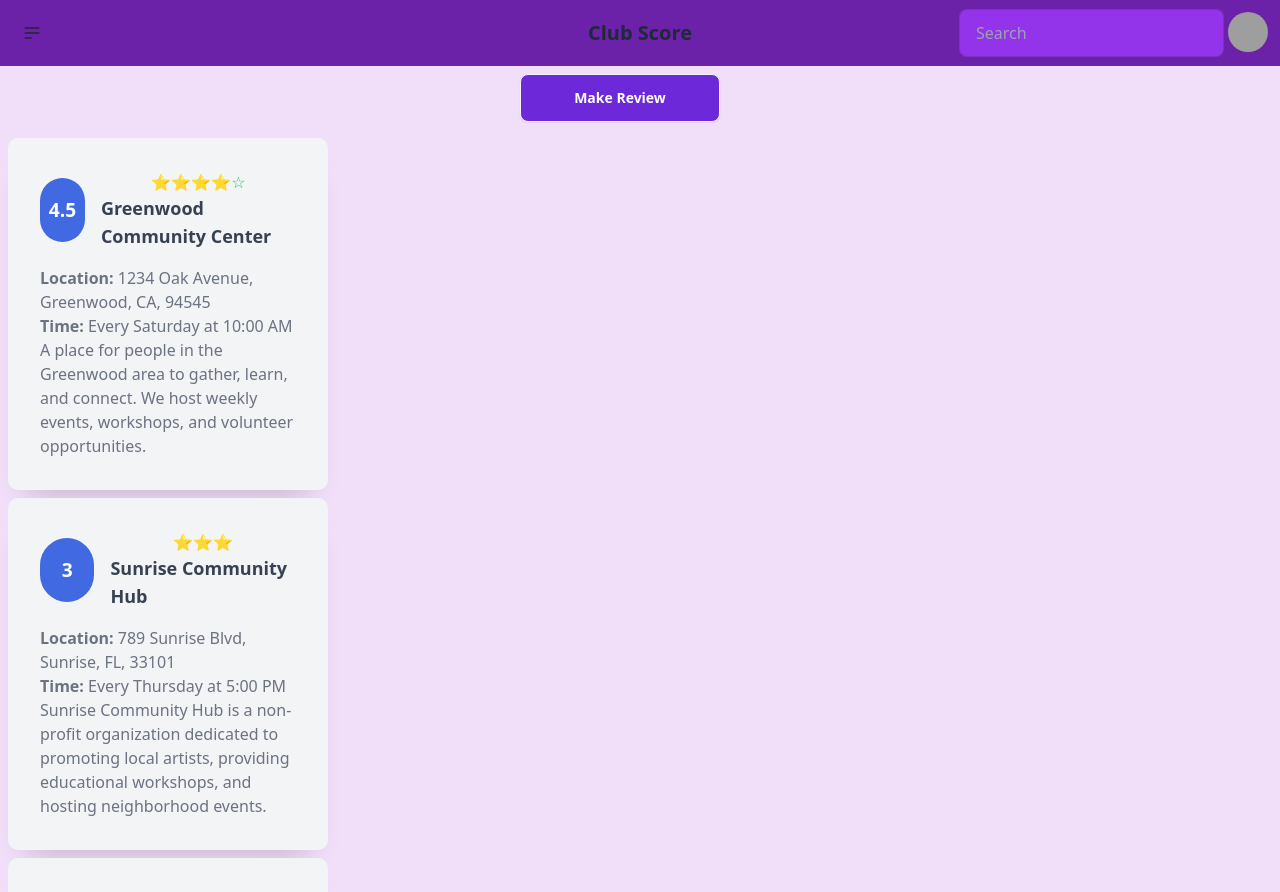
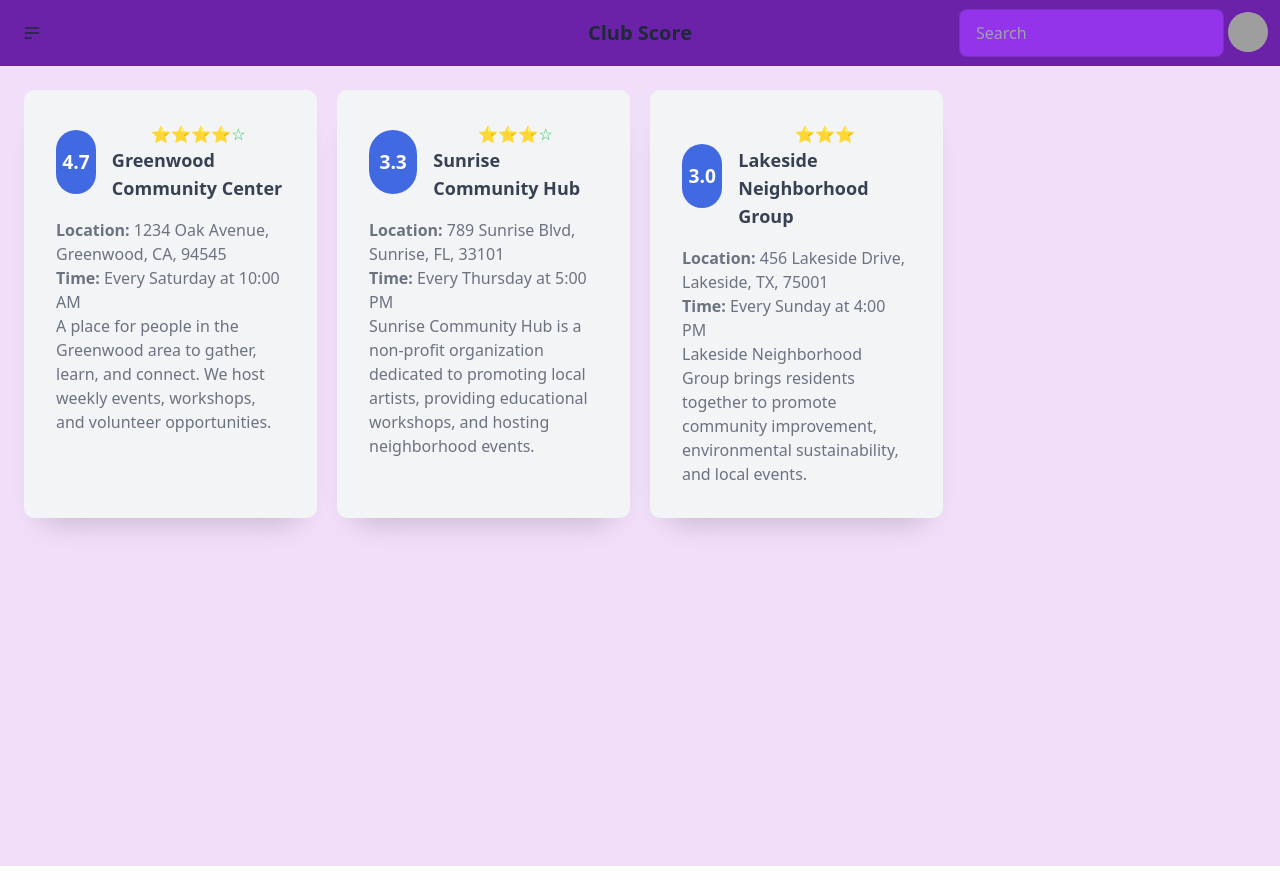
Before and after one commit to Youssup/CommUnity, a Vue app in the folder client/: page /clubs in a window 1280 px wide. Shown: the top 892 px of the page. After the commit the page ends 866 px from the top, so only its background shows below. Built offline with nearby package versions, Linux system fonts and the light colour scheme; grey boxes are pictures that could not be loaded.

Commit message:
fixing the club page

```diff
--- a/client/src/components/ClubCard.vue
+++ b/client/src/components/ClubCard.vue
@@ -1,13 +1,25 @@
 <script setup lang="ts">
 import type { Community } from '@/models/Communities';
 import { setComms } from '@/models/commsData';
+import { computed } from 'vue';
 
 const props = defineProps<{
-comms: Community
-}>()
+  comms: Community
+}>();
 
-const {comms} =props
+const { comms } = props;
 
+const avgRating = computed(() => {
+  let totalRating = 0;
+  let reviewCount = 0;
+
+  comms.reviews.forEach(review => {
+    totalRating += review.rating;
+    reviewCount++;
+  });
+
+  return reviewCount > 0 ? (totalRating / reviewCount).toFixed(1) : 0;
+});
 </script>
 
 <template>
@@ -15,16 +27,16 @@ const {comms} =props
   <!-- /* From Uiverse.io by Yaya12085 */ edited -->
   <div class="card">
     <div class="header">
-      <div class="rating">{{ comms.rating }}</div>
+      <div class="rating">{{ avgRating }}</div>
       <div>
         <div class="stars">
           <p>
-            <span v-for="star in Math.floor(comms.rating)" :key="star">&#11088;</span>
-            <span v-if="comms.rating % 1 !== 0">&#9734;</span>
+            <span v-for="star in Math.floor(Number(avgRating))" :key="star">&#11088;</span>
+            <span v-if="Number(avgRating) % 1 !== 0">&#9734;</span>
           </p>
         </div>
         <RouterLink to="/clubPro">
-        <a class="name" @click="setComms(comms)">{{ comms.name }}</a>
+          <a class="name" @click="setComms(comms)">{{ comms.name }}</a>
         </RouterLink>
       </div>
     </div>
--- a/client/src/components/ClubProf.vue
+++ b/client/src/components/ClubProf.vue
@@ -1,8 +1,12 @@
 <script setup lang="ts">
 import MakeReview from './MakeReview.vue';
-import { refComms } from '@/models/commsData';
+import { calculateAverageRating, refComms } from '@/models/commsData';
 import MakeEvent from './MakeEvent.vue';
+import { computed } from 'vue';
 const currentComm=refComms()
+
+const avgRating = computed(() => calculateAverageRating())
+
 </script>
 
 <template>
@@ -17,8 +21,8 @@ const currentComm=refComms()
         <h2 class="text-3xl font-semibold text-gray-800">{{ profile.comms.name }}</h2>
         <div class="text-l">
           <p>
-            <span v-for="star in Math.floor(profile.comms.rating)" :key="star">&#11088;</span>
-            <span v-if="profile.comms.rating % 1 !== 0">&#9734;</span>
+            <span v-for="star in Math.floor(avgRating)" :key="star">&#11088;</span>
+            <span v-if="avgRating % 1 !== 0">&#9734;</span>
           </p>
         </div>
 
--- a/client/src/data/comms.json
+++ b/client/src/data/comms.json
@@ -94,7 +94,7 @@
                   "id": 1,
                   "comment": "Amazing place! The art workshops are very informative and the people are so friendly.",
                   "date": "2024-09-30",
-                  "rating": 2
+                  "rating": 4
                 },
                 {
                   "id": 2,
@@ -163,7 +163,7 @@
               "meetingTime": "Every Sunday at 4:00 PM",
               "contact": "info@lakesidegroup.org",
               "description": "Lakeside Neighborhood Group brings residents together to promote community improvement, environmental sustainability, and local events.",
-              "rating": 4.2,
+              "rating": 4,
               "reviews": [
                 {
                   "id": 1,
@@ -175,7 +175,7 @@
                   "id": 2,
                   "comment": "Love the sense of belonging here. So many different activities for everyone.",
                   "date": "2024-09-18",
-                  "rating": 5
+                  "rating": 2
                 },
                 {
                   "id": 3,
--- a/client/src/pages/clubsPage.vue
+++ b/client/src/pages/clubsPage.vue
@@ -1,7 +1,7 @@
 <script setup lang="ts">
 import { ref } from "vue";
 import ClubCard from"../components/ClubCard.vue"
-import review from "../components/MakeReview.vue"
+//import review from "../components/MakeReview.vue"
 //import userReview from "../components/ReviewCard.vue"
 
 //import { refComms} from "@/models/commsData";
@@ -17,7 +17,7 @@ comms.value = getAll().data
 <template>
 
     <div class="container min-h-screen">
-        <review />
+      <div class="grid gap-1 sm:grid-cols-1 md:grid-cols-2 lg:grid-cols-4 p-4">
         <ClubCard
         v-for="comm in comms"
         :key="comm.id"
@@ -25,6 +25,7 @@ comms.value = getAll().data
 
     />
     </div>
+    </div>
 
 </template>
 
```
